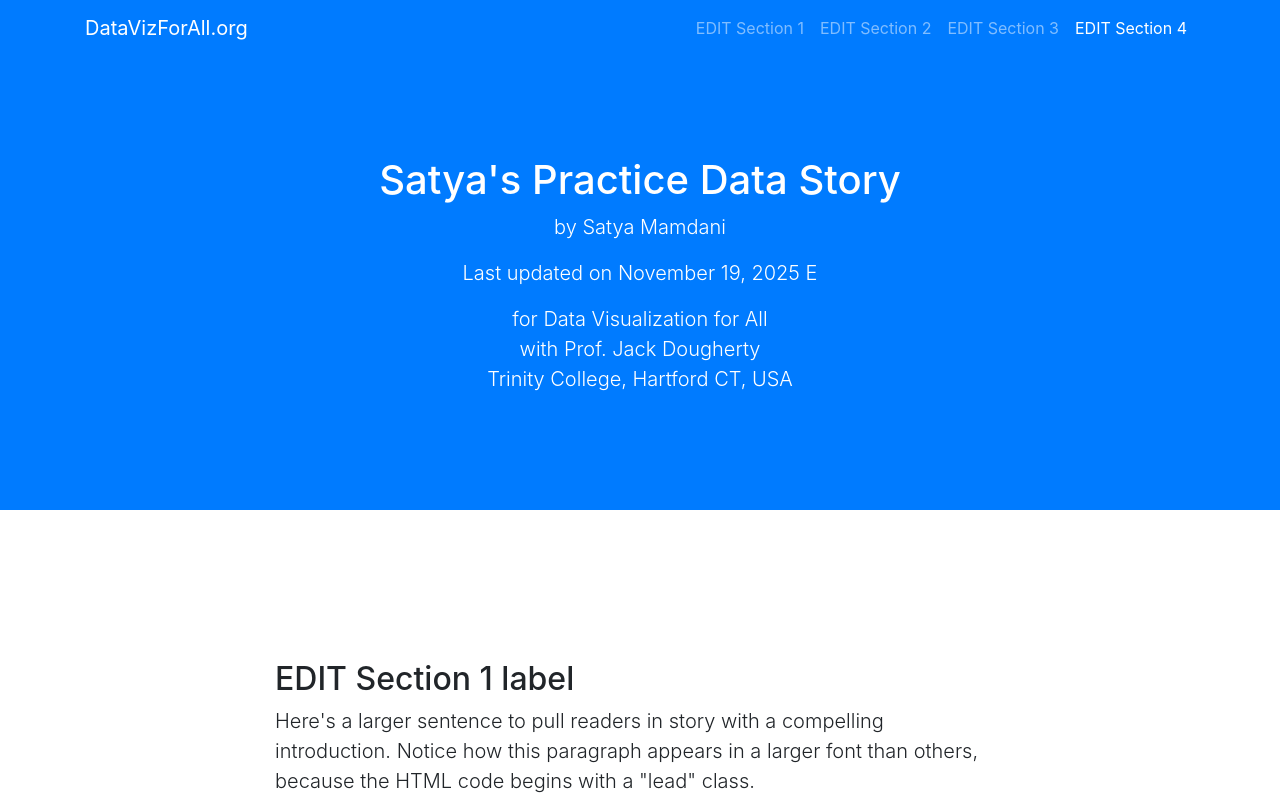
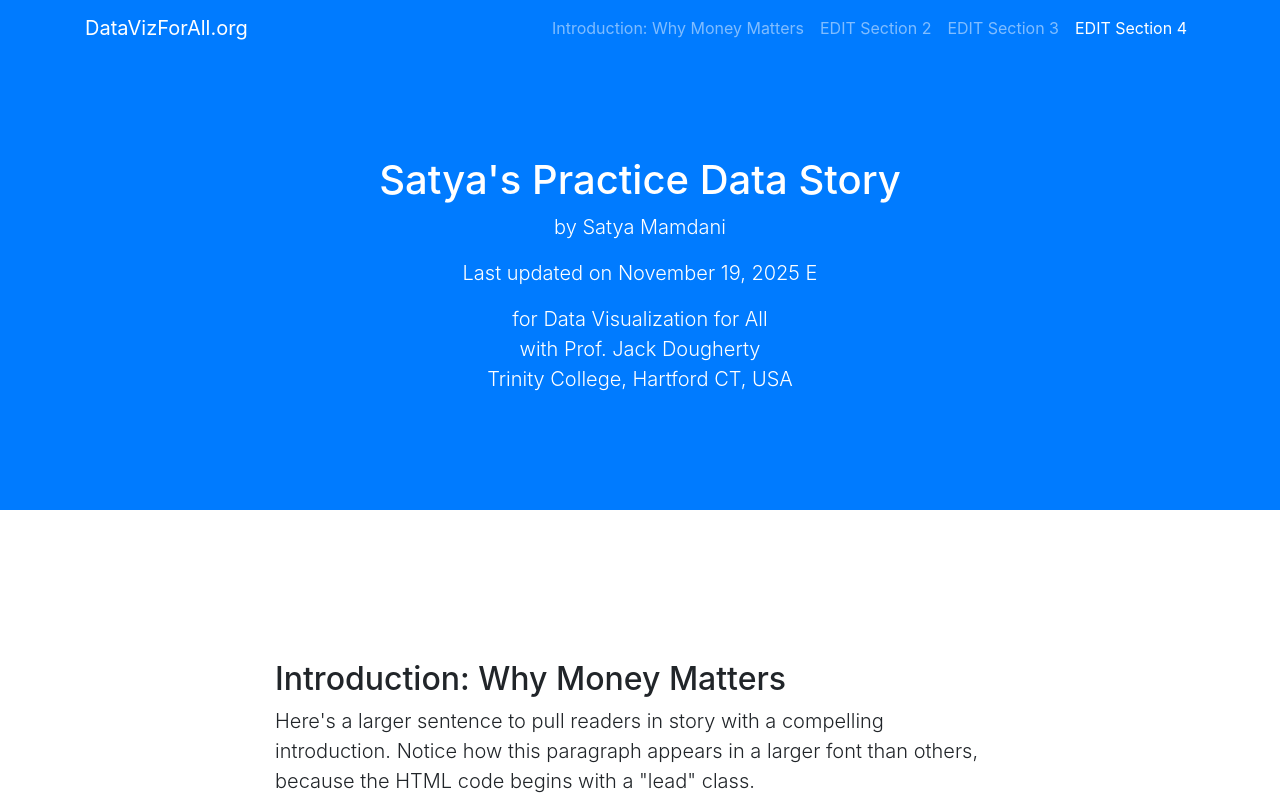
Before and after one commit to satyamamdani/DataViz-Story-Practice-, a plain HTML site: page index.html in a window 1280 px wide. Shown: the top 800 px of the page. Drawn offline with nearby package versions, Linux system fonts and the light colour scheme.

Commit message:
Update index.html

```diff
--- a/index.html
+++ b/index.html
@@ -34,7 +34,7 @@
       <div class="collapse navbar-collapse" id="navbarResponsive">
         <ul class="navbar-nav ml-auto">
           <li class="nav-item">
-            <a class="nav-link js-scroll-trigger" href="#section1">EDIT Section 1</a>
+            <a class="nav-link js-scroll-trigger" href="#section1">Introduction: Why Money Matters</a>
           </li>
           <li class="nav-item">
             <a class="nav-link js-scroll-trigger" href="#section2">EDIT Section 2</a>
@@ -66,7 +66,7 @@
       <div class="row">
         <div class="col-lg-8 mx-auto">
 
-          <h2>EDIT Section 1 label</h2>
+          <h2>Introduction: Why Money Matters</h2>
 
           <p class="lead">Here's a larger sentence to pull readers in story with a compelling introduction. Notice how this paragraph appears in a larger font than others, because the HTML code begins with a "lead" class.</p>
 
```
